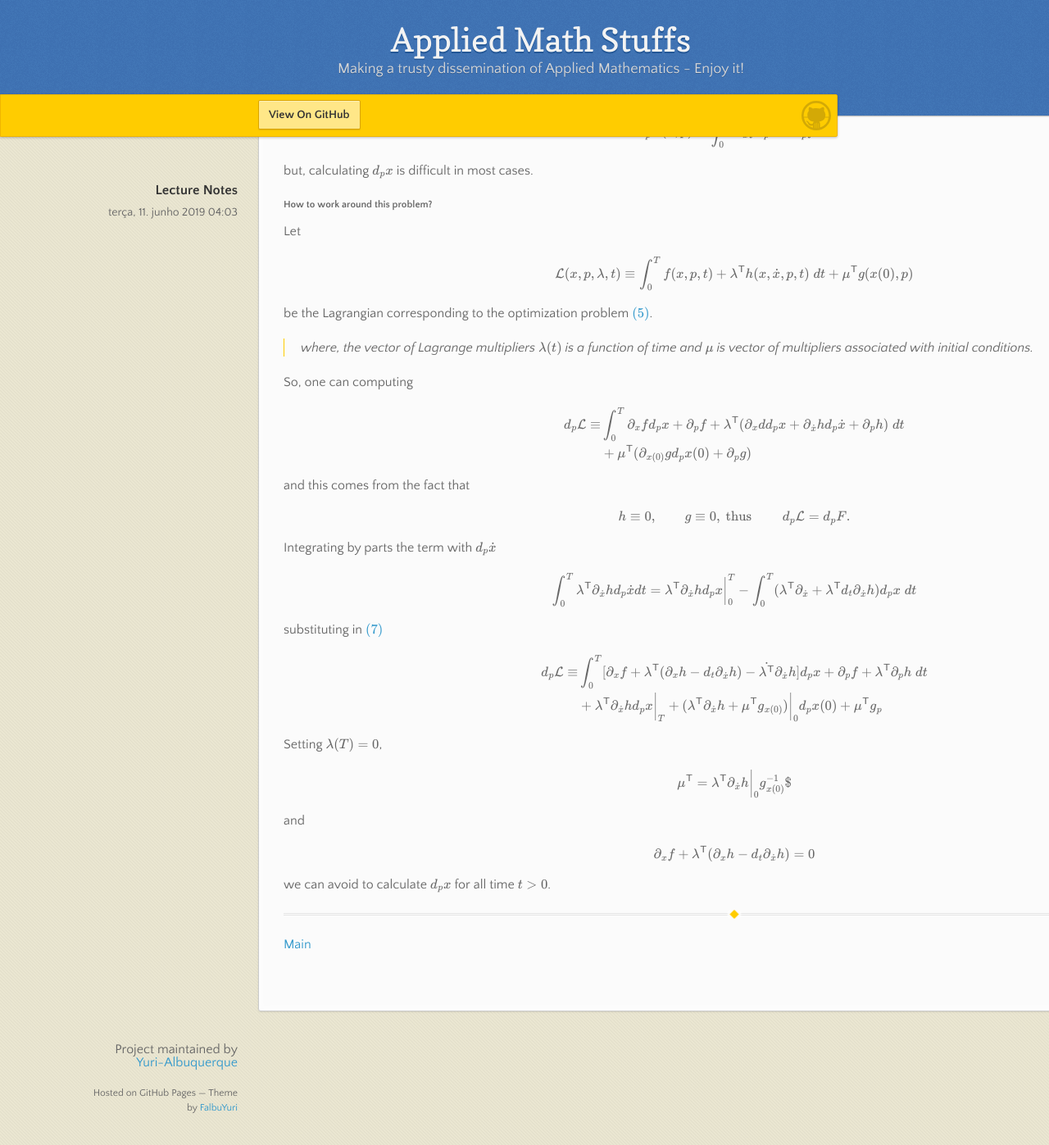
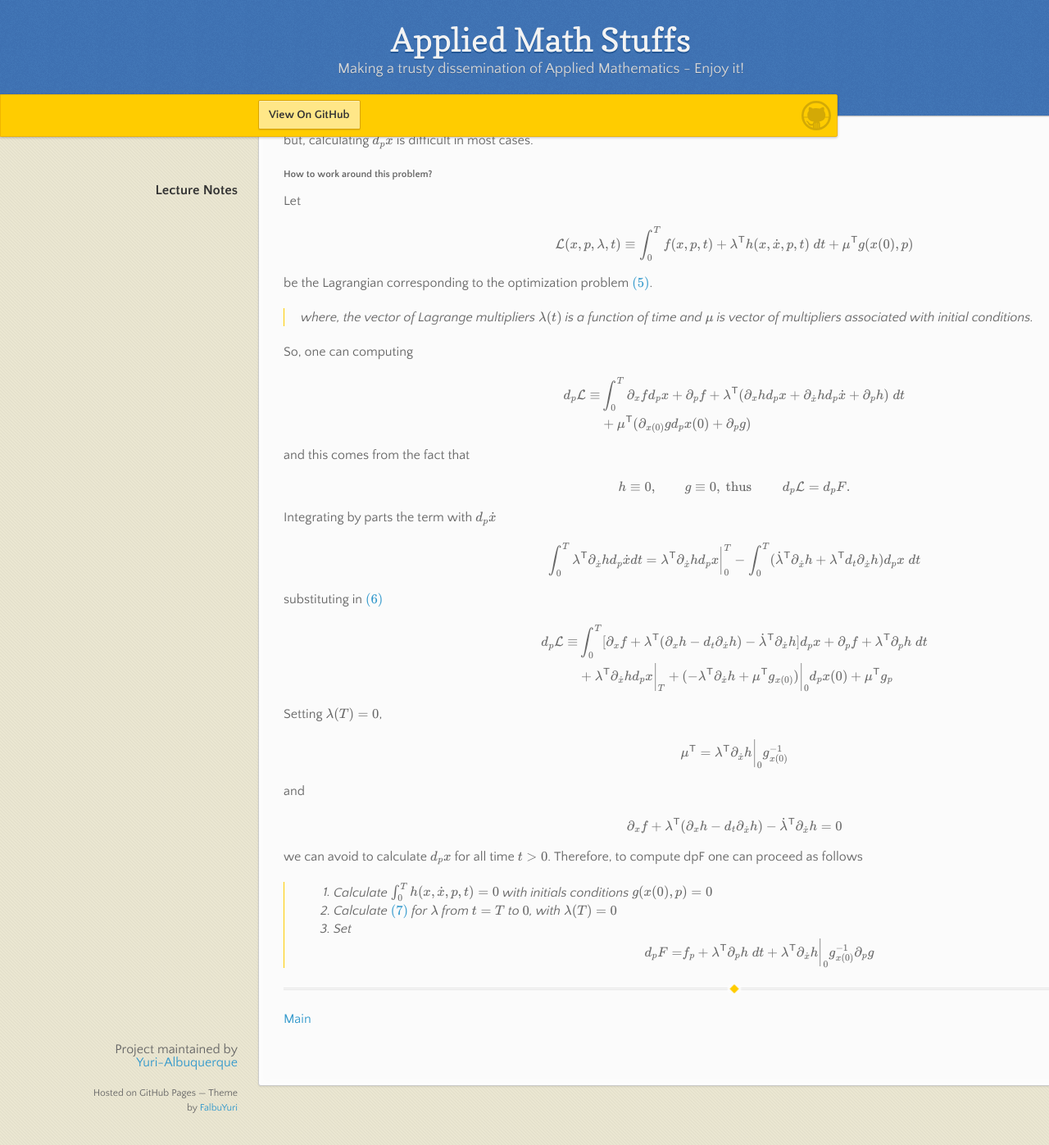
Before and after one commit to Yuri-Albuquerque/yuri_blog, a Jekyll site: the page built from theAdjointMethod.md, in a window 1280 px wide and 1400 px high, scrolled down 1954 px. Shown: the top 1397 px of the window at 82% size. Built offline with Jekyll 4.4.1, drawn with Linux system fonts in a browser that asks for light colours; our own code applies the rules of GitHub Pages for plain Markdown files; formulas are drawn with MathJax 3; some of the changed text lies outside the part shown.

Commit message:
adding text

```diff
--- a/theAdjointMethod.md
+++ b/theAdjointMethod.md
@@ -1,6 +1,5 @@
 [Main][principal]
 # Lecture Notes
-## terça, 11. junho 2019 04:03
 ---
 
 ### The adjoint method
@@ -102,7 +101,7 @@ Let
 
 $$
 \begin{align}
-\mathcal{L}(x,p,\lambda,t)&\equiv \int_0^T f(x,p,t)+\lambda^{\mathsf{T}}h(x,\dot{x},p,t)\; dt +\mu^{\mathsf{T}}g(x(0),p)\label{lagrangian}
+\mathcal{L}(x,p,\lambda,t)&\equiv \int_0^T f(x,p,t)+\lambda^{\mathsf{T}}h(x,\dot{x},p,t)\; dt +\mu^{\mathsf{T}}g(x(0),p)\nonumber
 \end{align}
 $$
 
@@ -114,7 +113,7 @@ So, one can computing
 
 $$
 \begin{align}
-d_p\mathcal{L} \equiv & \int_0^T\partial_x f d_p x + \partial_p f + \lambda^{\mathsf{T}}(\partial_x d d_p x +\partial_{\dot{x}}hd_p\dot{x} + \partial_p h)\; dt\nonumber\\
+d_p\mathcal{L} \equiv & \int_0^T\partial_x f d_p x + \partial_p f + \lambda^{\mathsf{T}}(\partial_x h d_p x +\partial_{\dot{x}}hd_p\dot{x} + \partial_p h)\; dt\nonumber\\
 & + \mu^{\mathsf{T}}(\partial_{x(0)}g d_p x(0)+\partial_p g)\label{dpL}
 \end{align}
 $$
@@ -131,7 +130,7 @@ Integrating by parts the term with $d_p\dot{x}$
 
 $$
 \begin{align}
-\int_0^T \lambda^{\mathsf{T}}\partial_{\dot{x}}h d_p\dot{x} dt &= \lambda^{\mathsf{T}}\partial_{\dot{x}}h d_px\bigg|_{0}^T -\int_0^T(\lambda^{\mathsf{T}}\partial_{\dot{x}}+\lambda^{\mathsf{T}}d_t \partial_{\dot{x}}h)d_px\; dt\nonumber
+\int_0^T \lambda^{\mathsf{T}}\partial_{\dot{x}}h d_p\dot{x} dt &= \lambda^{\mathsf{T}}\partial_{\dot{x}}h d_px\bigg|_{0}^T -\int_0^T(\dot{\lambda}^{\mathsf{T}}\partial_{\dot{x}}h+\lambda^{\mathsf{T}}d_t \partial_{\dot{x}}h)d_px\; dt\nonumber
 \end{align}
 $$
 
@@ -139,8 +138,8 @@ substituting in $\eqref{dpL}$
 
 $$
 \begin{align}
-d_p\mathcal{L} \equiv & \int_0^T [\partial_x f + \lambda^{\mathsf{T}}(\partial_x h -d_t \partial_{\dot{x}}h)-\dot{\lambda^{\mathsf{T}}}\partial_{\dot{x}}h]d_p x + \partial_{p}f + \lambda^{\mathsf{T}}\partial_p h\; dt \nonumber\\
-& + \lambda^{\mathsf{T}}\partial_{\dot{x}}h d_p x\bigg|_{T} + (\lambda^{\mathsf{T}}\partial_{\dot{x}}h + \mu^{\mathsf{T}}g_{x(0)})\bigg|_{0} d_p x(0) + \mu^{\mathsf{T}}g_p\nonumber
+d_p\mathcal{L} \equiv & \int_0^T [\partial_x f + \lambda^{\mathsf{T}}(\partial_x h -d_t \partial_{\dot{x}}h)-\dot{\lambda}^{\mathsf{T}}\partial_{\dot{x}}h]d_p x + \partial_{p}f + \lambda^{\mathsf{T}}\partial_p h\; dt \nonumber\\
+& + \lambda^{\mathsf{T}}\partial_{\dot{x}}h d_p x\bigg|_{T} + (-\lambda^{\mathsf{T}}\partial_{\dot{x}}h + \mu^{\mathsf{T}}g_{x(0)})\bigg|_{0} d_p x(0) + \mu^{\mathsf{T}}g_p\nonumber
 \end{align}
 $$
 
@@ -148,7 +147,7 @@ Setting $\lambda(T)=0$,
 
 $$
 \begin{align}
-\mu^{\mathsf{T}}=\lambda^{\mathsf{T}}\partial_{\dot{x}}h\bigg|_{0}g^{-1}_{x(0)}$
+\mu^{\mathsf{T}}=\lambda^{\mathsf{T}}\partial_{\dot{x}}h\bigg|_{0}g^{-1}_{x(0)} \nonumber
 \end{align}
 $$
 
@@ -156,11 +155,21 @@ and
 
 $$
 \begin{align}
-\partial_{x}f + \lambda^{\mathsf{T}}(\partial_x h-d_t\partial_{\dot{x}}h)=0 \nonumber
+\partial_{x}f + \lambda^{\mathsf{T}}(\partial_x h-d_t\partial_{\dot{x}}h) -\dot{\lambda}^{\mathsf{T}}\partial_{\dot{x}}h=0 \label{avoidpx}
 \end{align}
 $$
 
-we can avoid to calculate $d_px$ for all time $t>0$.
+we can avoid to calculate $d_px$ for all time $t>0$.  Therefore, to compute dpF one can proceed as follows
+
+> 1. Calculate $\int_0^T h(x,\dot{x},p,t)=0$ with initials conditions $g(x(0),p)=0$
+> 2. Calculate $\eqref{avoidpx}$ for $\lambda$ from $t=T$ to $0$, with $\lambda(T)=0$
+> 3. Set
+>  $$
+> \begin{align}
+> d_p F =& f_p + \lambda^{\mathsf{T}}\partial_p h \; dt + \lambda^{\mathsf{T}}\partial_{\dot{x}}h\bigg|_{0}g^{-1}_{x(0)}\partial_p g
+> \end{align}
+> $$
+
 
 ---
 [Main][principal]
```
